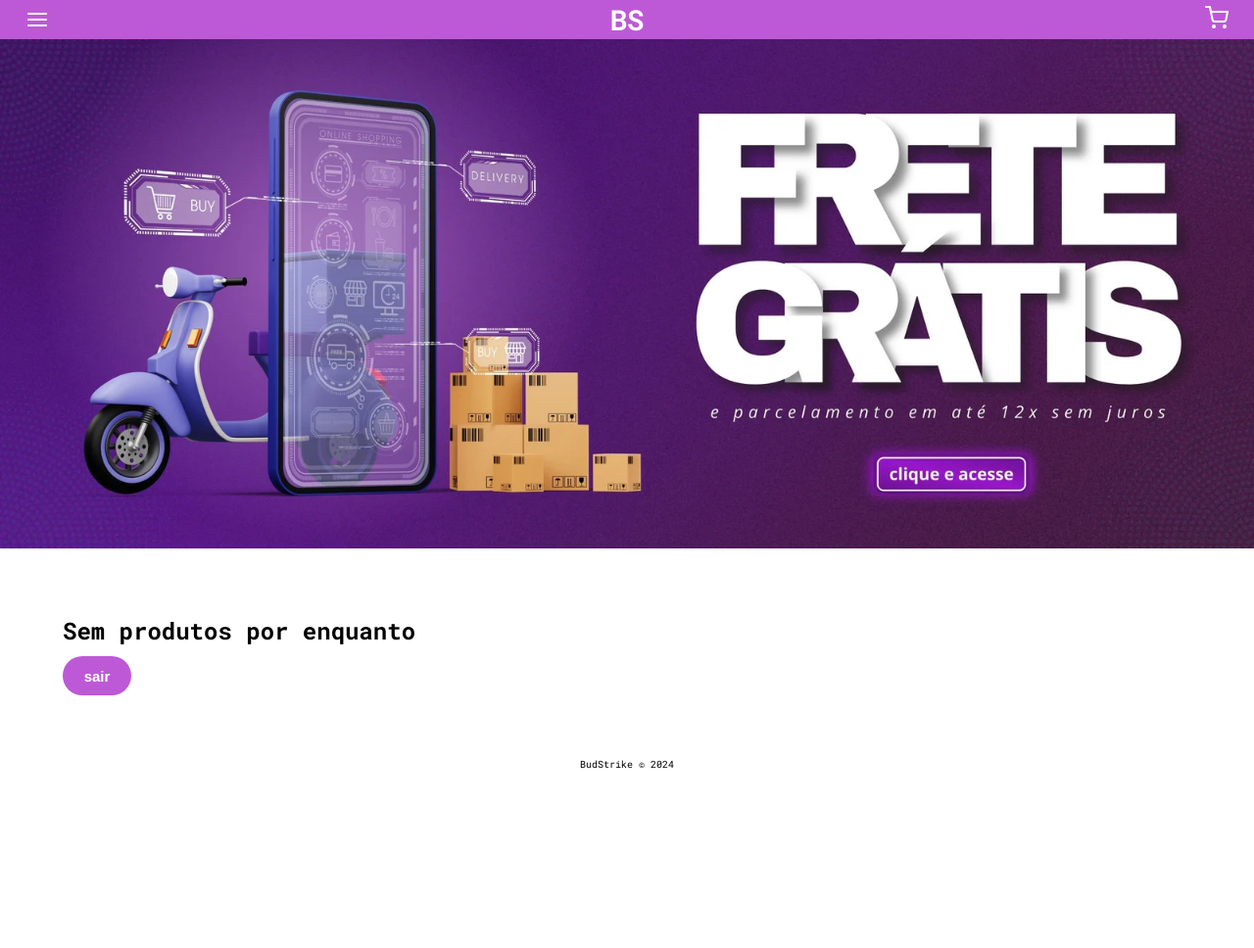
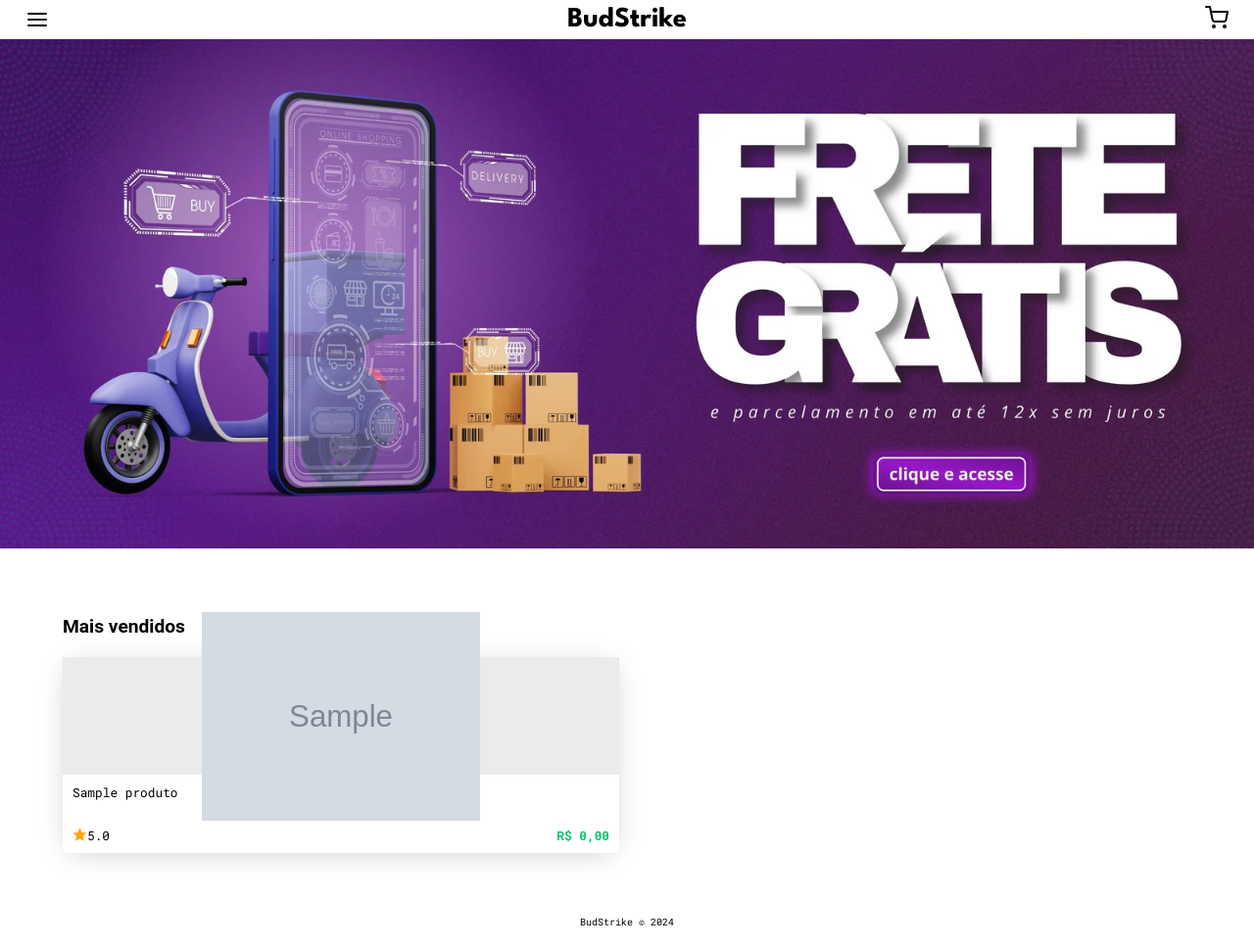
Before and after one commit to Iohanan-Cephas/bud-strike-eng-soft-2024-1, a PHP site: page /app/view/pages/home/ in a window 1280 px wide. Shown: the whole page at 98% size. Before the commit the page ends 785 px from the top, so only its background shows below. Run offline with PHP 8.4, Linux system fonts and the light colour scheme; the visitor is signed in with stand-in values (Sample User, id 1); tables that the repository leaves empty or names only in its code hold one stand-in row (values such as "Sample post"); grey boxes marked "Sample" are stand-in pictures.

Commit message:
fiz algumas alterações no estilo da página home e implementei a parte de mostrar os produtos cadastrados

```diff
--- a/public/app/models/Product.php
+++ b/public/app/models/Product.php
@@ -11,7 +11,7 @@ class Product {
     }
 
     public function create($name, $description, $price, $quantity, $image) {
-        $stmt = $this->pdo->prepare('INSERT INTO produtos (name, description, price, quantity, image) VALUES (?, ?, ?, ?, ?)');
+        $stmt = $this->pdo->prepare('INSERT INTO produtos (nome, descricao, preco, quantidade, imagem) VALUES (?, ?, ?, ?, ?)');
         $success = $stmt->execute([$name, $description, $price, $quantity, $image]);
         return $success;
     }
--- a/public/app/view/pages/home/index.php
+++ b/public/app/view/pages/home/index.php
@@ -6,6 +6,13 @@ if (!(isset($_SESSION['user_id']))) {
     header("Location: ../login");
     exit();
 }
+
+require_once(__DIR__ . '/../../../config/config.php');
+require_once(__DIR__ . '/../../../controllers/ProductController.php');
+
+// Instanciar o controlador de produtos
+$controller = new ProductController($pdo);
+$products = $controller->index();
 ?>
 
 <!DOCTYPE html>
@@ -19,6 +26,9 @@ if (!(isset($_SESSION['user_id']))) {
     <link rel="preconnect" href="https://fonts.gstatic.com" crossorigin>
     <link href="https://fonts.googleapis.com/css2?family=Roboto+Mono:ital,wght@0,100..700;1,100..700&display=swap"
         rel="stylesheet">
+    <link rel="preconnect" href="https://fonts.googleapis.com">
+    <link rel="preconnect" href="https://fonts.gstatic.com" crossorigin>
+    <link href="https://fonts.googleapis.com/css2?family=League+Spartan:wght@100..900&display=swap" rel="stylesheet">
 </head>
 
 <title>BudStrike</title>
@@ -27,74 +37,52 @@ if (!(isset($_SESSION['user_id']))) {
 <body>
     <header>
         <div id="options">
-            <svg xmlns="http://www.w3.org/2000/svg" width="24" height="24" viewBox="0 0 24 24" fill="none" stroke="white" stroke-width="2" stroke-linecap="round" stroke-linejoin="round" class="feather feather-menu"><line x1="3" y1="12" x2="21" y2="12"></line><line x1="3" y1="6" x2="21" y2="6"></line><line x1="3" y1="18" x2="21" y2="18"></line></svg>
-            <h1>BS</h1>
-            <a href="../cart/"><svg xmlns="http://www.w3.org/2000/svg" width="24" height="24" viewBox="0 0 24 24" fill="none" stroke="white" stroke-width="2" stroke-linecap="round" stroke-linejoin="round" class="feather feather-shopping-cart"><circle cx="9" cy="21" r="1"></circle><circle cx="20" cy="21" r="1"></circle><path d="M1 1h4l2.68 13.39a2 2 0 0 0 2 1.61h9.72a2 2 0 0 0 2-1.61L23 6H6"></path></svg></a>
+            <svg xmlns="http://www.w3.org/2000/svg" width="24" height="24" viewBox="0 0 24 24" fill="none"
+                stroke="black" stroke-width="2" stroke-linecap="round" stroke-linejoin="round"
+                class="feather feather-menu">
+                <line x1="3" y1="12" x2="21" y2="12"></line>
+                <line x1="3" y1="6" x2="21" y2="6"></line>
+                <line x1="3" y1="18" x2="21" y2="18"></line>
+            </svg>
+            <h1>BudStrike</h1>
+            <a href="../cart/"><svg xmlns="http://www.w3.org/2000/svg" width="24" height="24" viewBox="0 0 24 24"
+                    fill="none" stroke="black" stroke-width="2" stroke-linecap="round" stroke-linejoin="round"
+                    class="feather feather-shopping-cart">
+                    <circle cx="9" cy="21" r="1"></circle>
+                    <circle cx="20" cy="21" r="1"></circle>
+                    <path d="M1 1h4l2.68 13.39a2 2 0 0 0 2 1.61h9.72a2 2 0 0 0 2-1.61L23 6H6"></path>
+                </svg></a>
 
         </div>
-        <img src="../../assets/banner.webp" alt="">
+        <img src="../../../../assets/banner.webp" alt="">
     </header>
     <main>
-        <h2>Sem produtos por enquanto</h2>
-        <!-- <div id="products">
+        <h2>Mais vendidos</h2>
+        <div id="products">
+            <?php foreach ($products as $product) { ?>
                 <div id="product">
-                <div id="img-and-title">
-                    <img src="../../assets/mouse-multilaser.png" alt="">
-                    <p>Mouse gamer última geração</p>
+                    <div id="img-container">
+                        <img src="<?php echo $product['imagem']; ?>" alt="">
                     </div>
+                    <div id="informations-container">
+                        <p><?php echo htmlspecialchars($product['nome']); ?></p>
                         <div id="stars-and-price">
                             <div id="stars">
-                        <img src="../../assets/star.svg" alt="">
+                                <svg xmlns="http://www.w3.org/2000/svg" width="15" height="15" viewBox="0 0 24 24"
+                                    fill="orange" stroke="orange" stroke-width="1" stroke-linecap="round"
+                                    stroke-linejoin="round" class="feather feather-star">
+                                    <polygon
+                                        points="12 2 15.09 8.26 22 9.27 17 14.14 18.18 21.02 12 17.77 5.82 21.02 7 14.14 2 9.27 8.91 8.26 12 2">
+                                    </polygon>
+                                </svg>
                                 <p>5.0</p>
                             </div>
-                    <p id="price" >R$ 239,90</p>
+                            <p id="price">R$ <?php echo number_format($product['preco'], 2, ',', '.'); ?></p>
                         </div>
                     </div>
-            <div id="product">
-                <div id="img-and-title">
-                    <img src="../../assets/mouse-multilaser.png" alt="">
-                    <p>Mouse gamer última geração</p>
                 </div>
-                <div id="stars-and-price">
-                    <div id="stars">
-                        <img src="../../assets/star.svg" alt="">
-                        <p>5.0</p>
+            <?php } ?>
         </div>
-                    <p id="price" >R$ 239,90</p>
-                </div>
-            </div>
-            <div id="product">
-                <div id="img-and-title">
-                    <img src="../../assets/mouse-multilaser.png" alt="">
-                    <p>Mouse gamer última geração</p>
-                </div>
-                <div id="stars-and-price">
-                    <div id="stars">
-                        <img src="../../assets/star.svg" alt="">
-                        <p>5.0</p>
-                    </div>
-                    <p id="price" >R$ 239,90</p>
-                </div>
-            </div>
-            <div id="product">
-                <div id="img-and-title">
-                    <img src="../../assets/mouse-multilaser.png" alt="">
-                    <p>Mouse gamer última geração</p>
-                </div>
-                <div id="stars-and-price">
-                    <div id="stars">
-                        <img src="../../assets/star.svg" alt="">
-                        <p>5.0</p>
-                    </div>
-                    <p id="price" >R$ 239,90</p>
-                </div>
-            </div>
-
-
-
-            </div>
-        </div> -->
-        <button id="logout" >sair</button>
     </main>
     <footer>
         BudStrike &copy; 2024
--- a/public/app/view/pages/home/styles.css
+++ b/public/app/view/pages/home/styles.css
@@ -22,13 +22,16 @@ header #options {
     padding: 0 2%;
     display: flex;
     align-items: center;
-    background-color: #bd59d6;
-    color: white;
+    background-color: white;
+    color: black;
 
 }
 
 header #options h1 {
     font-size: 1.8em;
+    font-family: "League Spartan", sans-serif;
+    font-optical-sizing: auto;
+    font-style: normal;
 }
 
 
@@ -38,62 +41,73 @@ main {
     padding: 5%;
     width: 100vw;
 }
+main h2 {
+
+    font-family: "Roboto", sans-serif;
+    font-weight: bold;
+    font-style: normal;
+    font-size: 1.2em;
+    margin-bottom: 20px;
+
+}
 
 #products {
-    width: 100%;
     display: grid;
     grid-template-columns: 1fr 1fr;
-    margin-top: 6%;
-    justify-content: center;
-    align-items: center;
+    gap: 1em;
+
+}
+#product {
+    width: 100%;
+    height: 200px;
+    display: flex;
+    flex-direction: column;
+    border: none;
+    box-shadow: 0px 4px 28.1px -8px rgba(0, 0, 0, 0.25);
+    border-radius: 5px;
+    cursor: pointer;
 }
 
-#product{
-    width: 160px;
-    height: 190px;
-    background-color: #EEEEEE;
-    border-radius: 10px;
-    padding: 5%;
-    justify-self: center;
-    margin-top: 13%;
+#img-container {
+    width: 100%;
+    height: 60%;
+    background-color: #EBEBEB;
+    border: none;
+    display: flex;
+    align-items: center;
+    justify-content: center;
+
+}
+#img-container img{
+    width: 50%;
 }
 
-#product #img-and-title {
+#informations-container{
+    width: 100%;
+    height: 40%;
+    padding: 5px;
     display: flex;
     flex-direction: column;
-    gap: 10%;
+    justify-content: space-between;
+    padding: 10px 10px;
 }
 
-#product #img-and-title p{
-    font-size: .8em
+#informations-container p {
+    font-size: .8em;
+
+}
+#stars {
+    display: flex;
+}
+#stars-and-price {
+    display: flex;
+    justify-content: space-between;
+
 }
 
-#product #img-and-title img {
-    width: 70%;
-    align-self: center;
-}
-
-#product #stars-and-price {
-    display: flex;
-    gap: 10%;
-    margin-top: 10%;
-}
-
-#product #stars-and-price #stars p {
-    font-size: .6em;
-    margin-left: 4px;
-}
-
-#product #stars-and-price #price {
-    font-size: 1em;
+p#price {
     color: #00C767;
-    font-weight: 800;
-    align-self: center;
-}
-
-#stars {
-    display: flex;
-    align-items: center;
+    font-weight: bold;
 }
 
 #logout{
```
Also changed, not shown: public/assets/menu.svg. Lines whose indentation alone changed are shown as unchanged.
